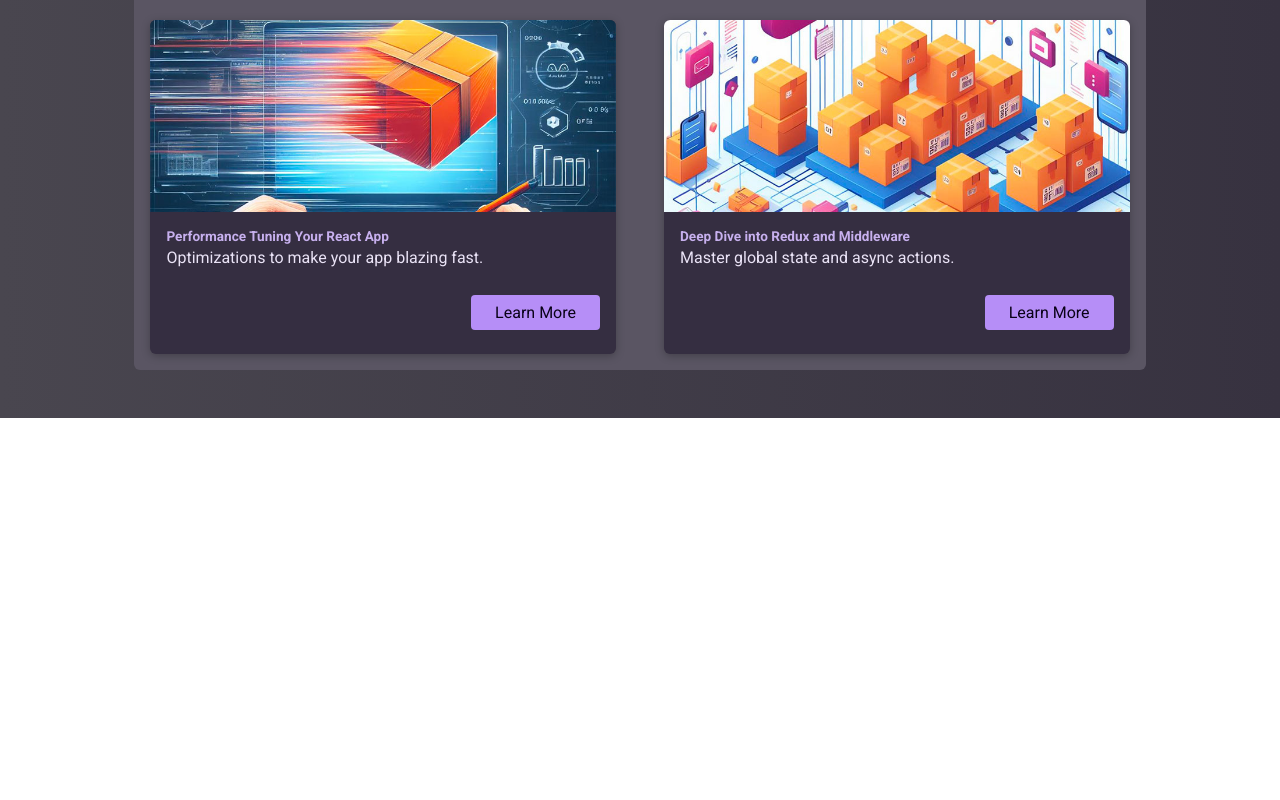
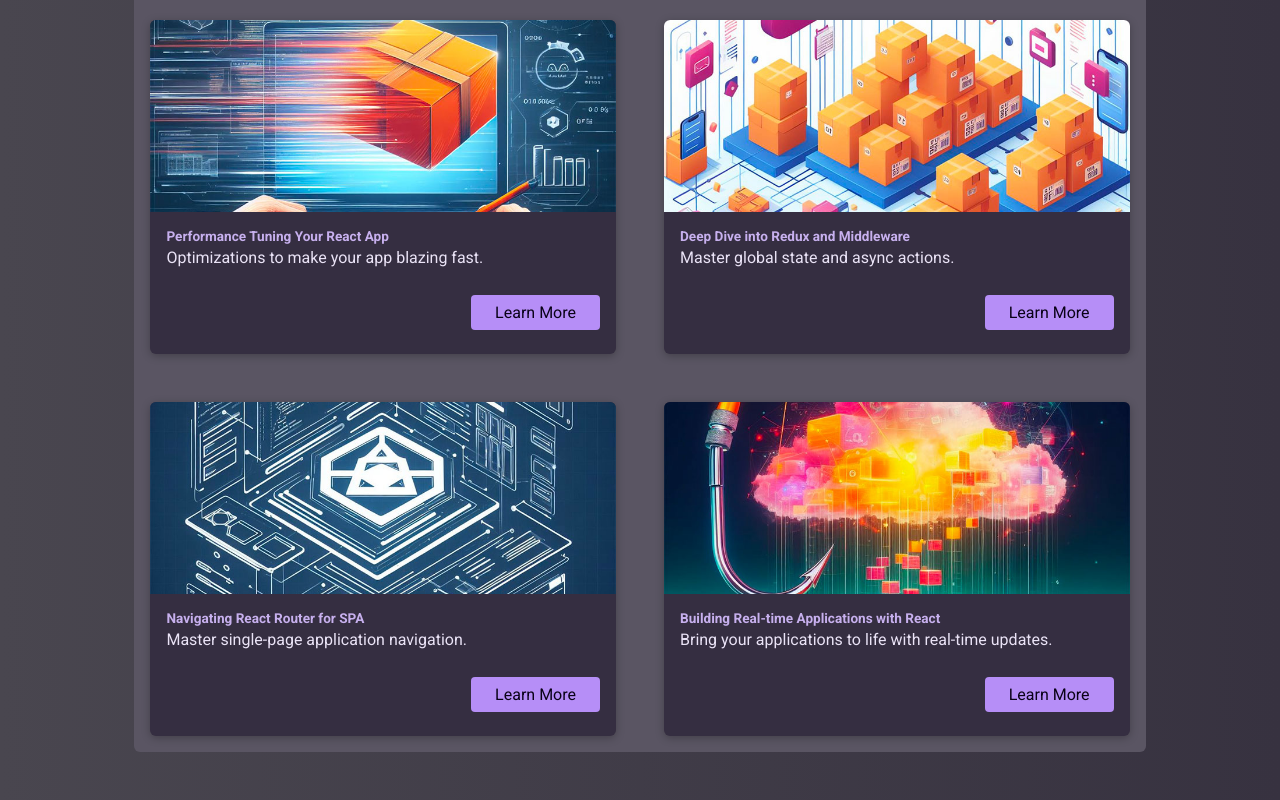
Before and after one commit to webdevbiv/udemi-react-typescript, a React (Vite) app in the folder practice-project/: page /sessions in a window 1280 px wide. Shown: the part 1710-2510 px from the top of the page. Before the commit the page ends 2128 px from the top, so only its background shows below. Built offline with nearby package versions, Linux system fonts and the light colour scheme.

Commit message:
ADD | sessions

```diff
--- a/practice-project/src/dummy-sessions.ts
+++ b/practice-project/src/dummy-sessions.ts
@@ -18,7 +18,7 @@ export const SESSIONS = [
 			"Starting with React can be daunting.\n\nYet, with the right guidance, it can be an exhilarating journey.\n\nIn this session, we will begin by demystifying React's core philosophy.\n\nWhy was React created?\n\nWhat problems does it solve in the world of web development?\n\nTogether, we'll delve into the virtual DOM, JSX, and component-based architecture.\n\nNo need to worry about the jargon; I'll break everything down step by step.\n\nWe'll touch on the importance of unidirectional data flow and the component lifecycle.\n\nWe'll set up a new React project together.\n\nBy the end of our session, you will have a clear understanding and a roadmap tailored just for you, to aid your React journey.",
 		duration: 1,
 		date: '2023-11-01',
-    image: kickstartReact,
+		image: kickstartReact
 	},
 	{
 		id: 'sess02',
@@ -28,7 +28,7 @@ export const SESSIONS = [
 			"Every developer, regardless of experience, encounters bugs.\n\nBut, the power lies in knowing how to squash them effectively.\n\nIn our focused session, you'll learn the art of debugging in React.\n\nWe'll start by understanding the common pitfalls and errors that many developers face.\n\nUsing tools like React DevTools, we'll inspect components, props, and state.\n\nTogether, we'll simulate a few bugs and then debug them in real-time.\n\nYou'll learn about error boundaries and their significance in preventing app crashes.\n\nBy the end, not only will we have tackled your current bug(s), but you'll also be equipped with a toolkit of debugging strategies for future challenges.\n\nRemember, in the world of development, debugging is a superpower.",
 		duration: 1.5,
 		date: '2023-11-03',
-    image: debugCode,
+		image: debugCode
 	},
 	{
 		id: 'sess03',
@@ -38,7 +38,7 @@ export const SESSIONS = [
 			"Bring your existing components and let's refactor them. Learn the best practices to create scalable and reusable components.",
 		duration: 1.5,
 		date: '2023-11-07',
-    image: blueprintComponent,
+		image: blueprintComponent
 	},
 	{
 		id: 'sess04',
@@ -48,7 +48,7 @@ export const SESSIONS = [
 			"Discuss your app's state challenges and explore different strategies, from `useState` to `useReducer` or even Redux, to manage state.",
 		duration: 2,
 		date: '2023-11-09',
-    image: stateMgmtFlow,
+		image: stateMgmtFlow
 	},
 	{
 		id: 'sess05',
@@ -58,7 +58,7 @@ export const SESSIONS = [
 			"Explore the power of custom hooks. Work together to create hooks tailored for your application's needs.",
 		duration: 1.5,
 		date: '2023-11-12',
-    image: hooks,
+		image: hooks
 	},
 	{
 		id: 'sess06',
@@ -68,7 +68,7 @@ export const SESSIONS = [
 			'From CSS modules to styled-components, discuss the pros and cons of different styling approaches in React and implement the best fit for your project.',
 		duration: 2,
 		date: '2023-11-15',
-    image: styling,
+		image: styling
 	},
 	{
 		id: 'sess07',
@@ -78,7 +78,7 @@ export const SESSIONS = [
 			'Walk through integrating APIs, handling asynchronous operations, error handling, and setting up data fetching patterns in your app.',
 		duration: 2,
 		date: '2023-11-17',
-    image: dataFetching,
+		image: dataFetching
 	},
 	{
 		id: 'sess08',
@@ -88,7 +88,7 @@ export const SESSIONS = [
 			'See the benefits of integrating TypeScript into your React projects firsthand. Get guidance on type-checking your components and defining props.',
 		duration: 1.5,
 		date: '2023-11-20',
-    image: reactTs,
+		image: reactTs
 	},
 	{
 		id: 'sess09',
@@ -98,7 +98,7 @@ export const SESSIONS = [
 			"Audit your React app's performance. From React's Profiler to code splitting, apply techniques to enhance the app's speed and responsiveness.",
 		duration: 2,
 		date: '2023-11-23',
-    image: performance,
+		image: performance
 	},
 	{
 		id: 'sess10',
@@ -108,6 +108,26 @@ export const SESSIONS = [
 			'An in-depth review of your Redux setup. Improve your store, actions, and reducers. Dive into middleware like Redux Thunk for asynchronous actions.',
 		duration: 2,
 		date: '2023-11-27',
-    image: dataStore,
+		image: dataStore
 	},
+	{
+		id: 'sess11',
+		title: 'Navigating React Router for SPA',
+		summary: 'Master single-page application navigation.',
+		description:
+			"Dive into the world of single-page applications (SPA) with React Router. Learn how to create dynamic routing in your React applications for seamless navigation without page refreshes. We'll cover the basics of React Router, dynamic routing, and how to handle nested routes. By the end of the session, you'll understand how to implement complex navigation patterns in your SPA with confidence.",
+		duration: 1.5,
+		date: '2023-11-29',
+		image: blueprintComponent
+	},
+	{
+		id: 'sess12',
+		title: 'Building Real-time Applications with React',
+		summary: 'Bring your applications to life with real-time updates.',
+		description:
+			"Unlock the potential of real-time applications using React. This session will guide you through the process of integrating WebSocket or Firebase for real-time data syncing in your applications. We'll discuss the importance of real-time updates, explore different approaches for achieving them, and implement a sample real-time feature. Prepare to elevate your user experience by making your applications more dynamic and interactive.",
+		duration: 2,
+		date: '2023-12-01',
+		image: dataFetching
+	}
 ];
```
Lines whose indentation alone changed are shown as unchanged.
